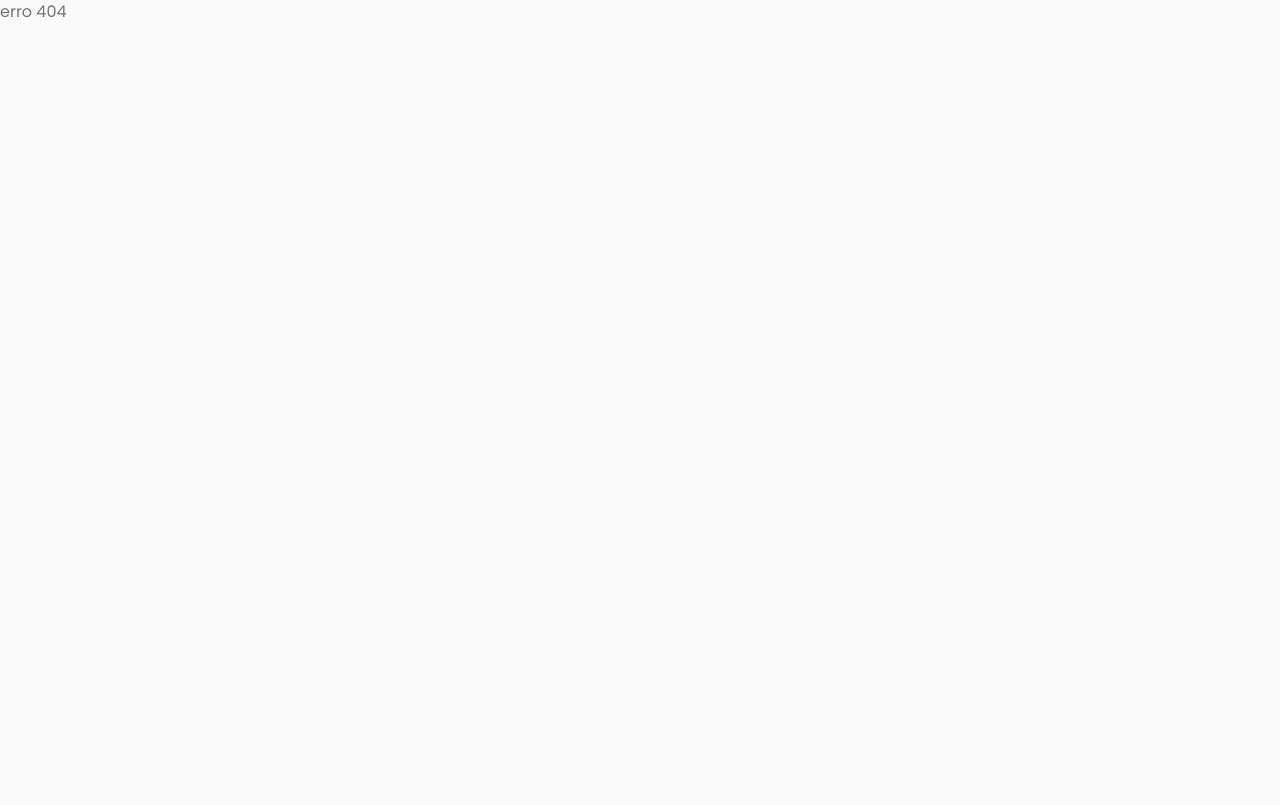
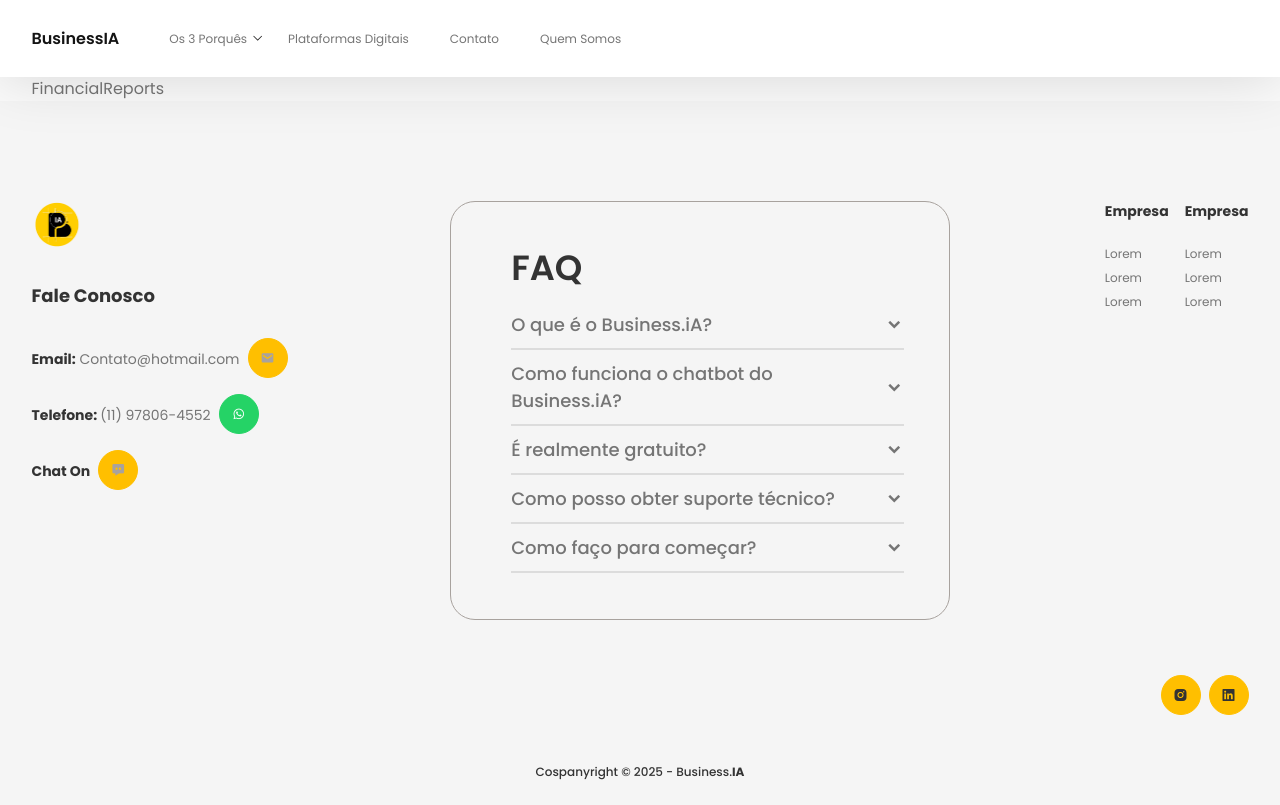
Before and after one commit to GabrielAlvesGit/BusinessIA, a React (Vite) app: page /financialReports in a window 1280 px wide. Before the commit this address had no page. Built offline with nearby package versions, Linux system fonts and the light colour scheme.

Commit message:
create FinancialReports.tsx initial

```diff
--- /dev/null
+++ b/src/page-template/FinancialReports/FinancialReports.tsx
@@ -0,0 +1,13 @@
+import React from 'react';
+
+const FinancialReports: React.FC = () => {
+  return (
+    <section className="FinancialReports">
+      <div className="container">
+      FinancialReports
+      </div>
+    </section>
+  );
+};
+
+export default FinancialReports;
```
Also changed, not shown: src/main.tsx (+6 -1 lines).
